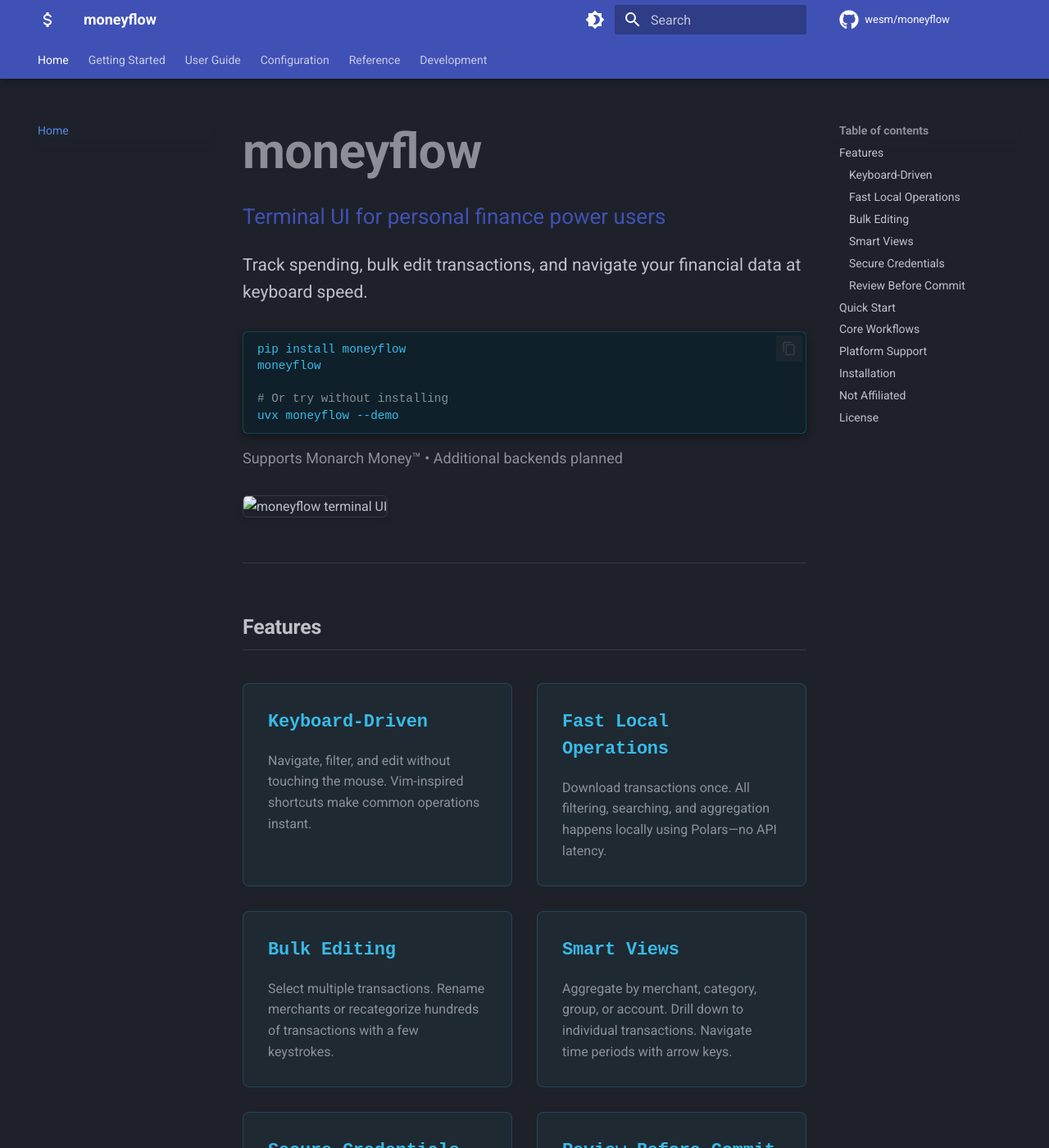
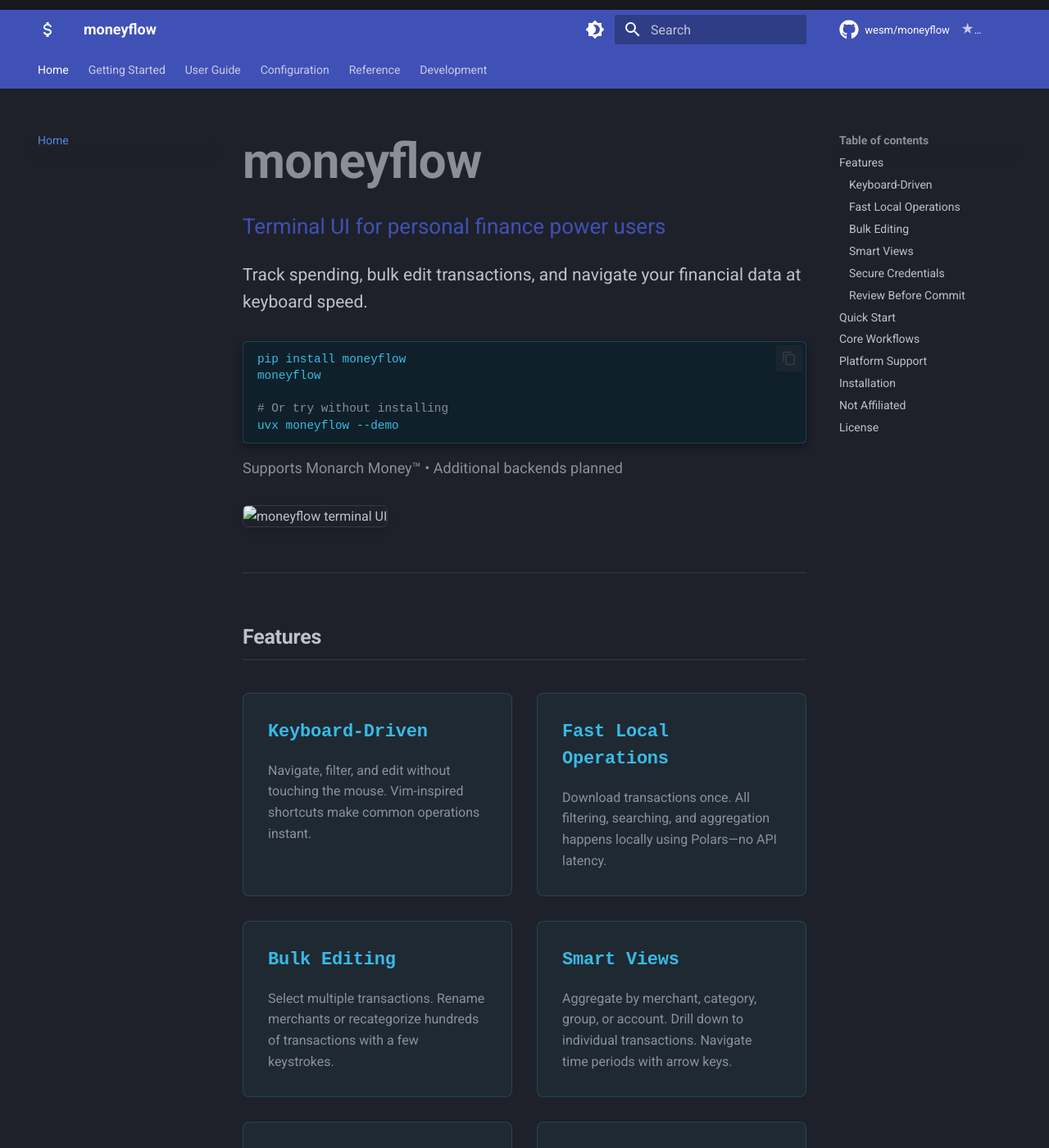
Before and after one commit to LeonB28/moneyflow, an MkDocs documentation site: the page built from docs/index.md, in a window 1280 px wide and 1400 px high. Shown: the whole window at 82% size. Built offline with MkDocs 1.6.1 and Material for MkDocs 9.7.7, drawn with Linux system fonts in a browser that asks for light colours; comment, search, counter and statistics services are not loaded; the version menu is left out.

Commit message:
docs: Add GitHub star button and clean up spacing

```diff
--- /dev/null
+++ b/docs/overrides/main.html
@@ -0,0 +1,18 @@
+{% extends "base.html" %}
+
+{% block site_nav %}
+  {{ super() }}
+  <!-- GitHub Stars Badge -->
+  <style>
+    .md-header__source {
+      display: flex;
+      align-items: center;
+      gap: 0.5rem;
+    }
+  </style>
+  <script async defer src="https://buttons.github.io/buttons.js"></script>
+{% endblock %}
+
+{% block announce %}
+  <!-- Optional announcement banner -->
+{% endblock %}
--- a/docs/stylesheets/extra.css
+++ b/docs/stylesheets/extra.css
@@ -121,3 +121,11 @@
   background-color: var(--md-code-bg-color);
   font-weight: 600;
 }
+
+/* GitHub stars in header */
+.md-source__repository::after {
+  content: "★ Star";
+  margin-left: 0.5rem;
+  font-size: 0.8rem;
+  opacity: 0.7;
+}
--- a/mkdocs.yml
+++ b/mkdocs.yml
@@ -46,6 +46,9 @@
   icon:
     repo: fontawesome/brands/github
     logo: material/currency-usd
+
+  # Show star count in header
+  custom_dir: docs/overrides
 
 extra_css:
   - stylesheets/extra.css
```
